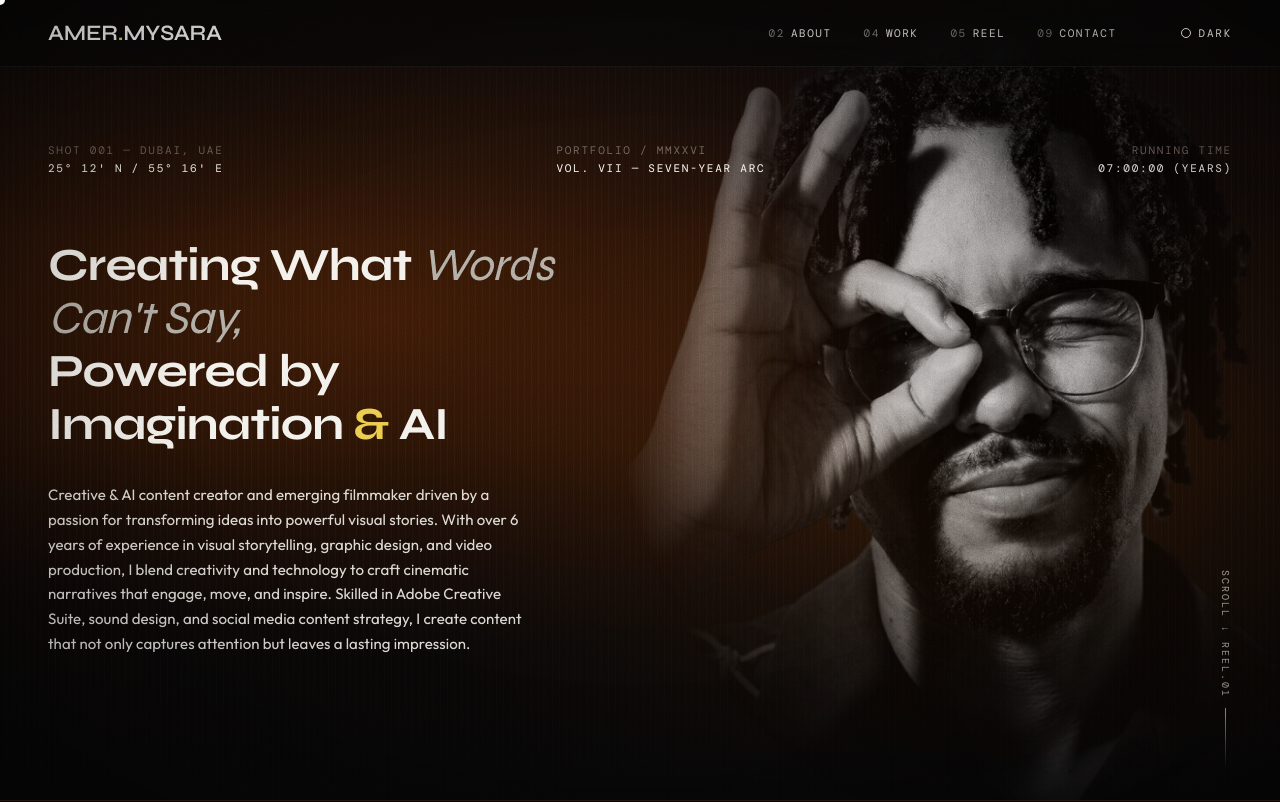
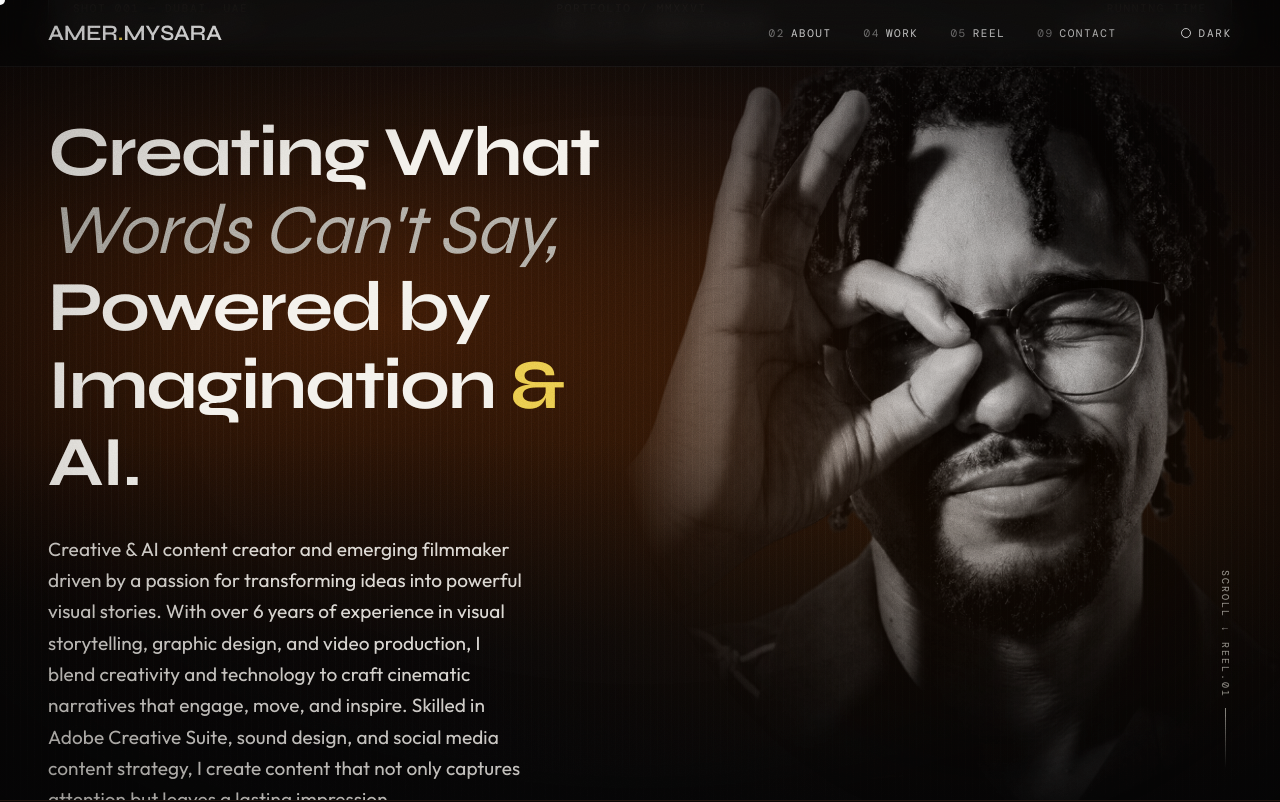
Before and after one commit to AmerMysara/Profile, a React (Vite) app: page / in a window 1280 px wide. Shown: the top 802 px of the page. Built offline with nearby package versions, Linux system fonts and the light colour scheme; a web font is replaced by a local one.

Commit message:
Hero: bigger text, scroll dissolve effect, glassmorphism meta row, title style update

```diff
--- a/src/components/Hero.tsx
+++ b/src/components/Hero.tsx
@@ -1,6 +1,43 @@
+import { useEffect, useRef } from 'react'
 import profileImg from '../assets/profile.png'
 
 export function Hero() {
+  const metaRef = useRef<HTMLDivElement>(null)
+
+  useEffect(() => {
+    let ticking = false
+
+    const onScroll = () => {
+      if (!ticking) {
+        ticking = true
+        requestAnimationFrame(() => {
+          const el = metaRef.current
+          if (!el) { ticking = false; return }
+
+          const scrollY = window.scrollY
+          // Dissolve range: 0 → 100px of scroll (fast dissolve before it scrolls away)
+          const progress = Math.min(scrollY / 100, 1)
+
+          const opacity = 1 - progress
+          const blur = progress * 18          // 0 → 18px blur
+          const translateY = progress * -30   // shift up 30px
+          const scale = 1 - progress * 0.08   // subtle shrink
+
+          el.style.opacity = String(opacity)
+          el.style.filter = `blur(${blur}px)`
+          el.style.transform = `translateY(${translateY}px) scale(${scale})`
+
+          ticking = false
+        })
+      }
+    }
+
+    window.addEventListener('scroll', onScroll, { passive: true })
+    onScroll() // set initial state
+
+    return () => window.removeEventListener('scroll', onScroll)
+  }, [])
+
   return (
     <header className="hero" id="top">
       <div className="hero-still" />
@@ -9,7 +46,7 @@ export function Hero() {
       </div>
       <div className="hero-overlay" />
       <div className="container hero-content">
-        <div className="hero-meta-row">
+        <div className="hero-meta-row" ref={metaRef}>
           <div>
             <span className="k">Shot 001 — Dubai, UAE</span>
             <span className="v">25° 12' N / 55° 16' E</span>
@@ -29,7 +66,7 @@ export function Hero() {
             <h1 className="hero-title">
               Creating What <span className="ital">Words Can't Say,</span>
               <br />
-              Powered by Imagination<span className="accent"> & </span>AI
+              Powered by Imagination<span className="accent"> & </span>AI.
             </h1>
 
             <p className="hero-caption">
--- a/src/index.css
+++ b/src/index.css
@@ -373,6 +373,14 @@ html[data-theme='ivory'] .hero-overlay {
   letter-spacing: 0.16em;
   text-transform: uppercase;
   color: var(--ink-dim);
+  background: rgba(255, 255, 255, 0.35);
+  backdrop-filter: blur(16px);
+  -webkit-backdrop-filter: blur(16px);
+  border: 1px solid rgba(255, 255, 255, 0.45);
+  border-radius: 12px;
+  padding: 16px 24px;
+  will-change: opacity, filter, transform;
+  transition: opacity 0.05s linear, filter 0.05s linear, transform 0.05s linear;
 }
 .hero-meta-row > div {
   display: flex;
@@ -394,10 +402,11 @@ html[data-theme='ivory'] .hero-overlay {
 h1.hero-title {
   font-family: var(--display-font);
   font-weight: 700;
-  font-size: clamp(28px, 3.6vw, 56px);
-  line-height: 1.15;
-  letter-spacing: -0.02em;
+  font-size: clamp(44px, 5.5vw, 88px);
+  line-height: 1.1;
+  letter-spacing: -0.025em;
   color: var(--ink);
+  max-width: 800px;
 }
 h1.hero-title .ital {
   font-style: italic;
@@ -411,7 +420,7 @@ h1.hero-title .accent {
 .hero-caption {
   max-width: 480px;
   margin-top: 32px;
-  font-size: 15px;
+  font-size: 19px;
   line-height: 1.65;
   color: rgba(242, 239, 233, 0.88);
   font-weight: 400;
@@ -434,6 +443,10 @@ html[data-theme='ivory'] h1.hero-title {
 html[data-theme='light'] .hero-meta-row,
 html[data-theme='ivory'] .hero-meta-row {
   color: var(--ink-dim);
+}
+html[data-theme='dark'] .hero-meta-row {
+  background: rgba(255, 255, 255, 0.08);
+  border-color: rgba(255, 255, 255, 0.12);
 }
 .hero-scroll {
   position: absolute;
@@ -1370,17 +1383,17 @@ section {
 
 .creativity-eyebrow {
   font-family: var(--mono-font);
-  font-size: 11px;
+  font-size: 14px;
   letter-spacing: 0.25em;
   text-transform: uppercase;
   color: var(--accent);
-  margin-bottom: 24px;
+  margin-bottom: 28px;
   opacity: 0.8;
 }
 
 .creativity-headline {
   font-family: var(--display-font);
-  font-size: clamp(52px, 9vw, 130px);
+  font-size: clamp(72px, 12vw, 180px);
   font-weight: 800;
   text-transform: uppercase;
   line-height: 0.95;
```
Also changed, not shown: src/assets/Poster.png (added).
